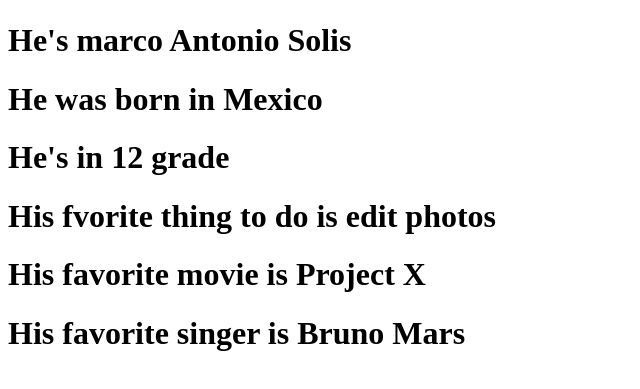
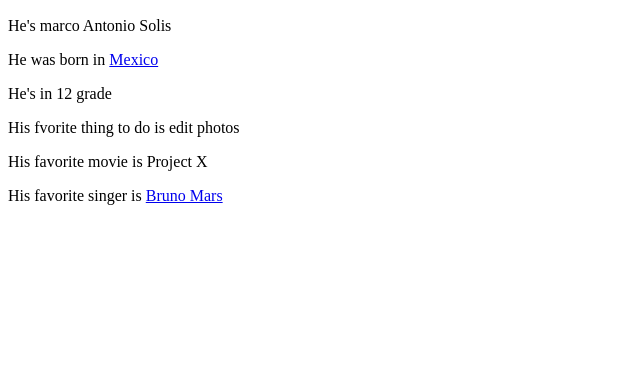
Before and after one commit to XavierMineros165/El-bukyyyy-1, a plain HTML site: page index.html in a window 1280 px wide. Shown: the part 383-772 px from the top of the page, without its empty margins (0-640 px from the left). Drawn offline with Linux system fonts and the light colour scheme.

Commit message:
Created using Popcode: https://popcode.org

```diff
--- a/index.html
+++ b/index.html
@@ -6,13 +6,13 @@
 
     </head>
     <body>
-    <h1>Marcos Antonio Solis "El Bukiii"</h1>
-    <img src="https://i.imgur.com/aUr9Wny.jpg">
-    <h1>He's marco Antonio Solis</h1>
-    <h1>He was born in Mexico</h1>
-    <h1>He's in 12 grade</h1>
-    <h1>His fvorite thing to do is edit photos</h1>
-    <h1>His favorite movie is Project X</h1>
-    <h1>His favorite singer is Bruno Mars</h1>
+        <h1>Marcos Antonio Solis "El Bukiii"</h1>
+        <img src="https://i.imgur.com/aUr9Wny.jpg">
+        <p>He's marco Antonio Solis</p>
+        <p>He was born in <a href="https://en.wikipedia.org/wiki/Mexico">Mexico</a></p>
+        <p>He's in 12 grade</p>
+        <p>His fvorite thing to do is edit photos</p>
+        <p>His favorite movie is Project X</p>
+        <p>His favorite singer is <a href="https://en.wikipedia.org/wiki/Bruno_Mars">Bruno Mars</a></p>
     </body>
 </html>
```
